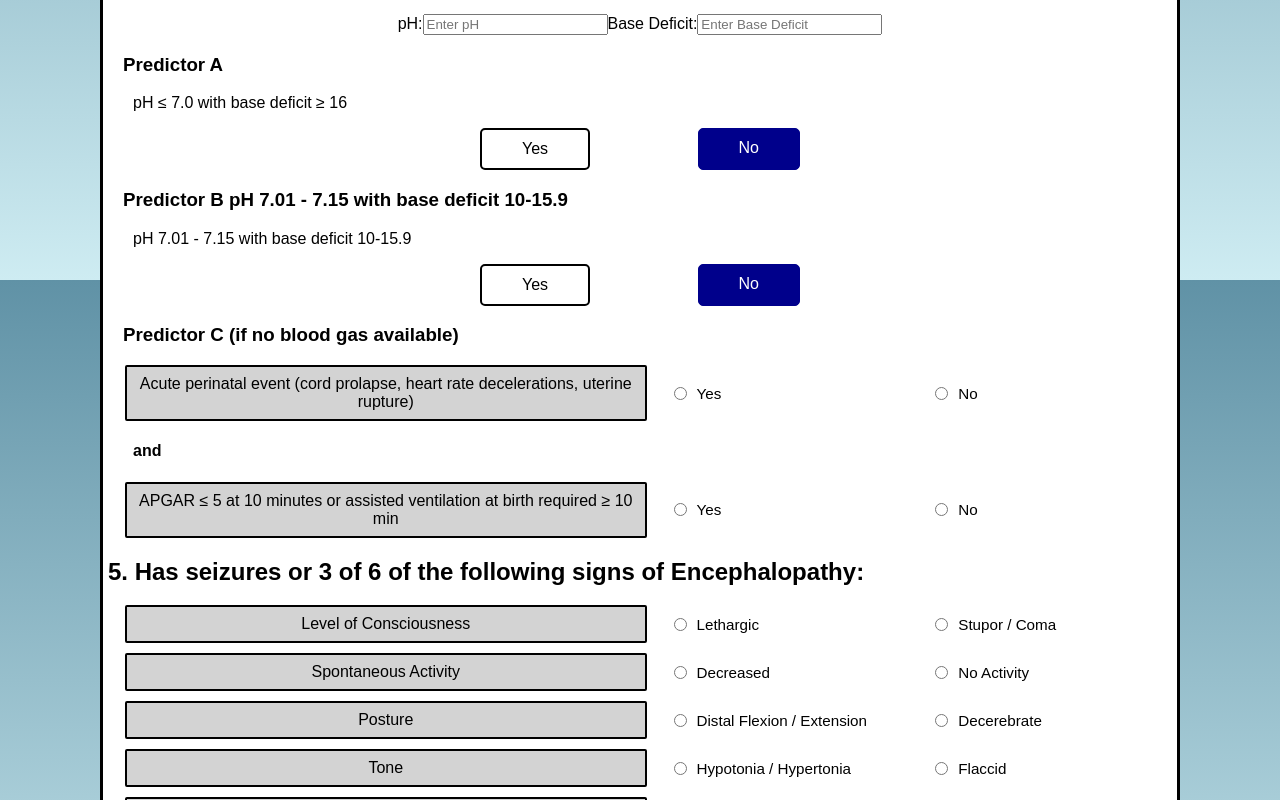
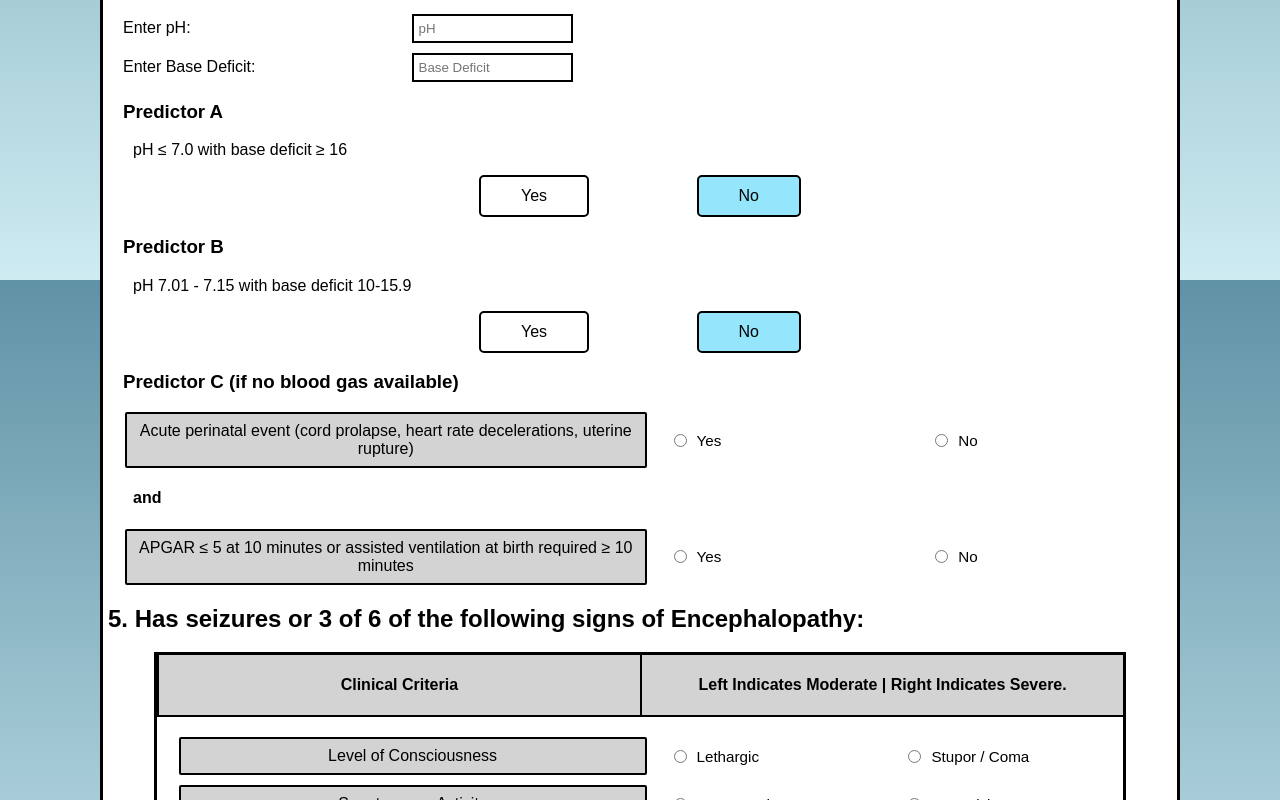
Before and after one commit to jasonavatarang/Neonatal-Navigators, a React (Vite) app in the folder frontend/: page /rightbranch in a window 1280 px wide. Shown: the part 2120-2920 px from the top of the page. Built offline with nearby package versions, Linux system fonts and the light colour scheme.

Commit message:
Cleaned up sarnat exam part 5

```diff
--- a/frontend/src/pages/RightBranch/RightBranch.css
+++ b/frontend/src/pages/RightBranch/RightBranch.css
@@ -101,7 +101,7 @@
 }
 
 .radio-buttons input[type="radio"] {
-    margin: 5px 10px;
+    margin: 0px 10px;
 }
 
 .highlight-group {
@@ -130,9 +130,70 @@
 }
 
 .highlight-option.selected {
-    background-color: darkblue;
-    color: white;
-    border: 1px solid darkblue;
+    background-color: #61dafbaa;
+    color: black;
+    border: 2px solid black;
+}
+
+.input-group {
+    display: flex;
+    align-items: center;
+    justify-content: flex-start;
+    margin-bottom: 10px;
+}
+
+.input-group label {
+    margin: 0 20px;
+    width: 25%;
+    text-align: left;
+}
+
+.input-group input {
+    width: 15%;
+    padding: 5px;
+    border: 2px solid black;
+    box-sizing: border-box;
+
+}
+
+.part-5-container {
+    border: 3px solid black;
+    margin: 10px;
+    background-color: white;
+    width: 90%;
+    margin: 0 auto;
+}
+
+.part-5-description-container {
+    display: flex;
+    justify-content: center;
+    align-items: center;
+    margin-bottom: 10px;
+    width: 100%;
+}
+
+.part-5-description-left {
+    margin: 0 0 10px 0;
+    width: 50%;
+    padding: 5px 0px;
+    background-color: lightgray;
+    text-align: center;
+    border: 2px solid black;
+    border-right: none;
+    border-top: none;
+    font-weight: bold;
+}
+
+.part-5-description-right {
+    margin: 0 0 10px auto;
+    width: 50%;
+    padding: 5px 0px;
+    background-color: lightgray;
+    text-align: center;
+    border: 2px solid black;
+    border-right: none;
+    border-top: none;
+    font-weight: bold;
 }
 
 
--- a/frontend/src/pages/RightBranch/RightBranch.jsx
+++ b/frontend/src/pages/RightBranch/RightBranch.jsx
@@ -99,32 +99,36 @@ export default function RightBranch() {
             <div className="right-branch-sarnat-exam">
                 <h1>Simple Sarnat Exam</h1>
                 <h2>1. Gestational Age</h2>
-                {renderRadioGroup("gestational_age", "Gestational Age ≥ 35 weeks", ["Yes", "No"])}
+                {renderRadioGroup("gestational_age", "Is the gestational age of the neonate ≥ 35 weeks?", ["Yes", "No"])}
 
                 <h2>2. Birth Weight</h2>
-                {renderRadioGroup("birth_weight", "Birth Weight ≥ 1.8 kg", ["Yes", "No"])}
+                {renderRadioGroup("birth_weight", "Is the birth weight ≥ 1.8 kg?", ["Yes", "No"])}
 
                 <h2>3. Time Since Insult</h2>
-                {renderRadioGroup("time_since_insult", "Time Since Insult ≤ 6 hours", ["Yes", "No"])}
+                {renderRadioGroup("time_since_insult", "Has it been ≤ 6 hours since the last insult occured?", ["Yes", "No"])}
 
                 <h2>4. ONE OR MORE Predictors of Severe HIE</h2>
-                <label>pH:</label>
+                <div className="input-group">
+                    <label className="phLabel">Enter pH:</label>
                     <input
                         type="number"
                         value={Ph}
                         onChange={(e) => setPh(e.target.value)}
-                    placeholder="Enter pH"
+                        placeholder="pH"
                         step="0.01"
                     />
-                <label>Base Deficit:</label>
+                </div>
+                <div className="input-group">
+                    <label className="baseDeficitLabel">Enter Base Deficit:</label>
                     <input
                         type="number"
                         value={BaseDeficit}
                         onChange={(e) => setBaseDeficit(e.target.value)}
-                    placeholder="Enter Base Deficit"
+                        placeholder="Base Deficit"
                         step="0.01"
+                    />
+                </div>
 
-                />
                 <h3>Predictor A</h3>
                 {renderHighlightGroup(
                   "predictor_a",
@@ -132,7 +136,7 @@ export default function RightBranch() {
                  parseFloat(Ph) <= 7.0 && parseFloat(BaseDeficit) >= 16,
                  !(parseFloat(Ph) <= 7.0 && parseFloat(BaseDeficit) >= 16)
                 )}
-                <h3>Predictor B pH 7.01 - 7.15 with base deficit 10-15.9</h3>
+                <h3>Predictor B</h3>
                 {renderHighlightGroup(
                  "predictor_b",
                  "pH 7.01 - 7.15 with base deficit 10-15.9",
@@ -142,9 +146,18 @@ export default function RightBranch() {
                 <h3>Predictor C (if no blood gas available)</h3>
                 {renderRadioGroup("acute_perinatal_event", "Acute perinatal event (cord prolapse, heart rate decelerations, uterine rupture)", ["Yes", "No"])}
                 <h4>and</h4>
-                {renderRadioGroup("apgar_assisted_ventilation", "APGAR ≤ 5 at 10 minutes or assisted ventilation at birth required ≥ 10 min", ["Yes", "No"])}
+                {renderRadioGroup("apgar_assisted_ventilation", "APGAR ≤ 5 at 10 minutes or assisted ventilation at birth required ≥ 10 minutes", ["Yes", "No"])}
 
                 <h2>5. Has seizures or 3 of 6 of the following signs of Encephalopathy:</h2>
+                <div className="part-5-container">
+                    <div className="part-5-description-container">
+                        <div className="part-5-description-left">
+                            <p>Clinical Criteria</p>
+                        </div>
+                        <div className="part-5-description-right">
+                            <p>Left Indicates Moderate | Right Indicates Severe.</p>
+                        </div>
+                    </div>
                     {renderRadioGroup("level_of_consciousness", "Level of Consciousness", ["Lethargic", "Stupor / Coma"])}
                     {renderRadioGroup("spontaneous_activity", "Spontaneous Activity", ["Decreased", "No Activity"])}
                     {renderRadioGroup("posture", "Posture", ["Distal Flexion / Extension", "Decerebrate"])}
@@ -154,6 +167,7 @@ export default function RightBranch() {
                     {renderRadioGroup("pupils", "Autonomic System (Pupils)", ["Constricted", "Skew / Non-reactive"])}
                     {renderRadioGroup("heart_rate", "Heart Rate", ["Bradycardia", "Variable"])}
                     {renderRadioGroup("respirations", "Respirations", ["Periodic", "Apnea/Intubated"])}
+                </div>
             <button onClick={calculateScore}>Calculate Score</button>
             <h3>{result}</h3>
             </div>
```
Lines whose indentation alone changed are shown as unchanged.
